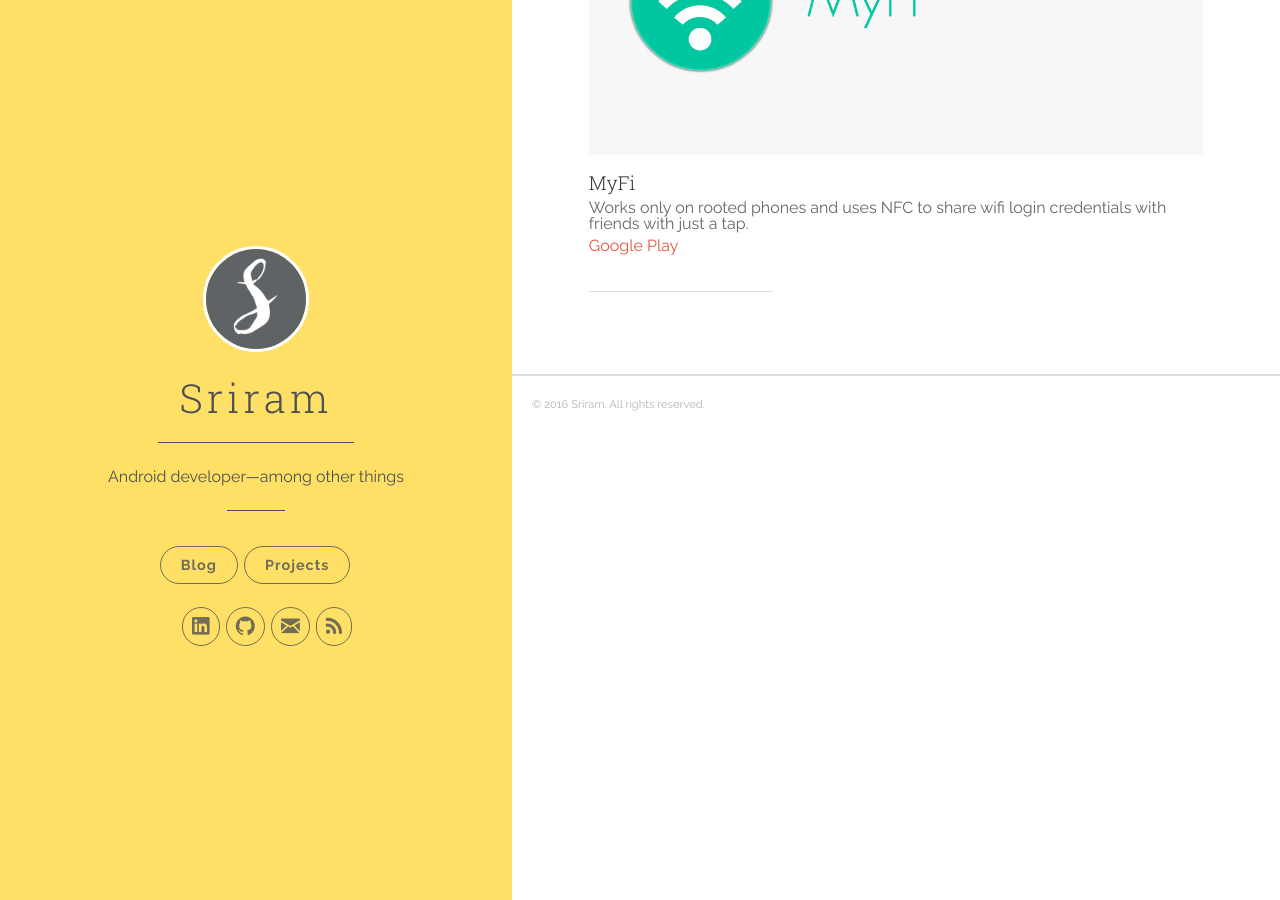
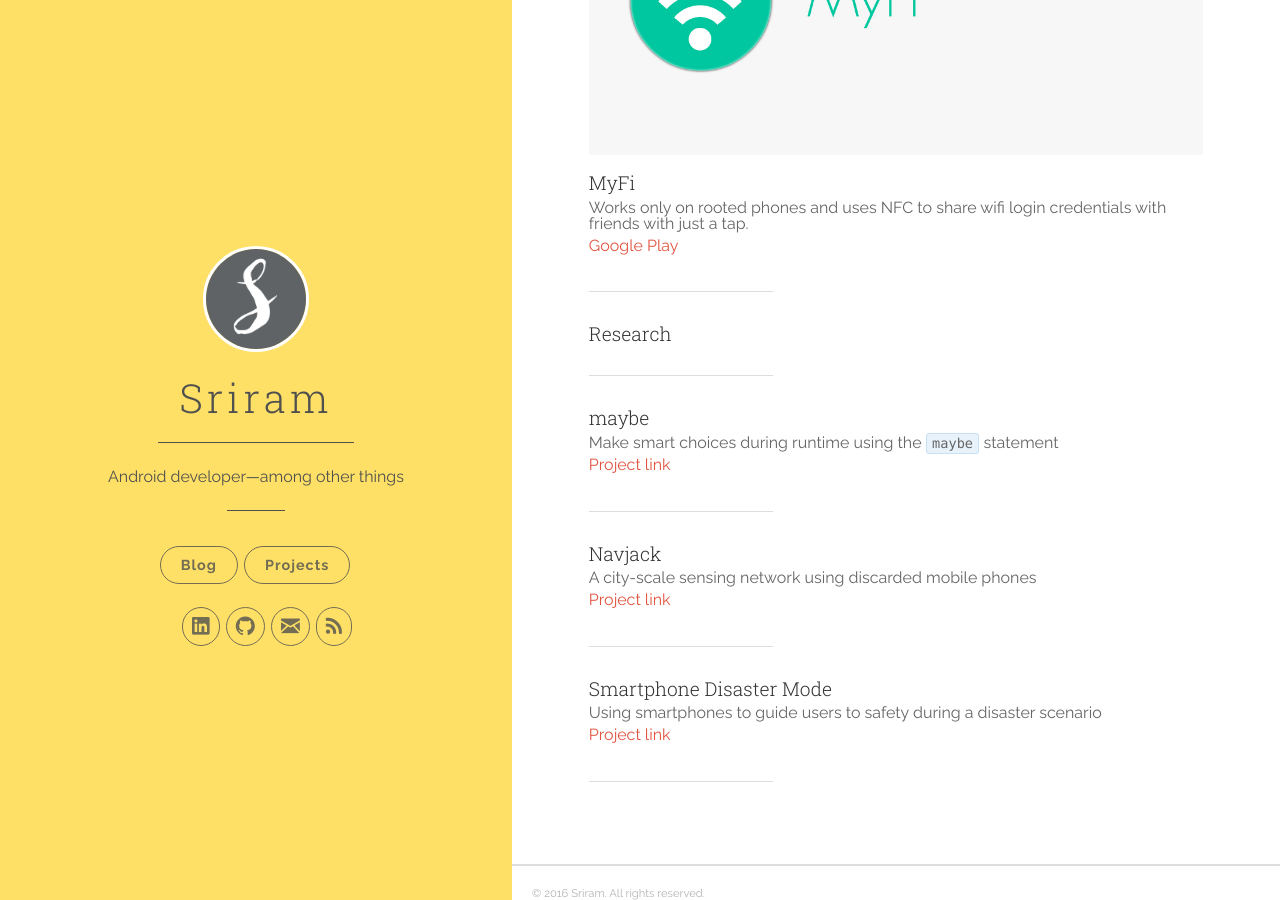
Before and after one commit to SriramBms/SriramBms.github.io, a Jekyll site: the page built from projects.html, in a window 1280 px wide and 900 px high, scrolled down 1232 px. Built offline with Jekyll 4.4.1, drawn with Linux system fonts in a browser that asks for light colours; nearby versions of some CDN libraries.

Commit message:
added academic projects

```diff
--- a/projects.html
+++ b/projects.html
@@ -15,9 +15,7 @@ Android FloatingActionButton with organic animations
 <br>
 (Work in progress)
 
-<p>
-<a href="https://github.com/SriramBms/Amoeba" target="_blank">Github</a>
-</p>
+<p><a href="https://github.com/SriramBms/Amoeba" target="_blank">Github</a></p>
 <hr width="100%"></hr>
 
 <a href="https://play.google.com/store/apps/details?id=com.eo5.yafe" target="_blank"><img class="post" src="{{ site.baseurl }}img/ande-logo.jpg"/></a>
@@ -26,9 +24,7 @@ A simple, minimal file browser.
 <br>
 A minimal file browser app with a thumb-friendly design with essential file management options and a scrollable layout.
 
-<p>
-<a href="https://play.google.com/store/apps/details?id=com.eo5.yafe" target="_blank">Google Play</a>
-</p>
+<p><a href="https://play.google.com/store/apps/details?id=com.eo5.yafe" target="_blank">Google Play</a></p>
 <hr width="100%"></hr>
 
 <a href="https://play.google.com/store/apps/details?id=io.github.srirambms.myfi" target="_blank"><img class="post" src="{{ site.baseurl }}img/myfi-logo.jpg"/></a>
@@ -36,7 +32,20 @@ A minimal file browser app with a thumb-friendly design with essential file mana
 
 Works only on rooted phones and uses NFC to share wifi login credentials with friends with just a tap.
 
-<p>
-<a href="https://play.google.com/store/apps/details?id=io.github.srirambms.myfi" target="_blank">Google Play</a>
-</p>
+<p><a href="https://play.google.com/store/apps/details?id=io.github.srirambms.myfi" target="_blank">Google Play</a></p>
 <hr width="100%"></hr>
+
+<h4>Research </h4>
+<hr width="100%"></hr>
+<h4>maybe</h4>
+Make smart choices during runtime using the <code class="highlighter-rouge">maybe</code> statement
+<p> <a href="https://blue.cse.buffalo.edu/projects/maybe/">Project link</a> </p>
+<hr width="100%"/>
+<h4>Navjack</h4>
+A city-scale sensing network using discarded mobile phones
+<p> <a href="https://blue.cse.buffalo.edu/projects/navjack/">Project link</a> </p>
+<hr width="100%"/>
+<h4>Smartphone Disaster Mode</h4>
+Using smartphones to guide users to safety during a disaster scenario
+<p> <a href="https://blue.cse.buffalo.edu/projects/disastermode/">Project link</a> </p>
+<hr width="100%"/>
```
